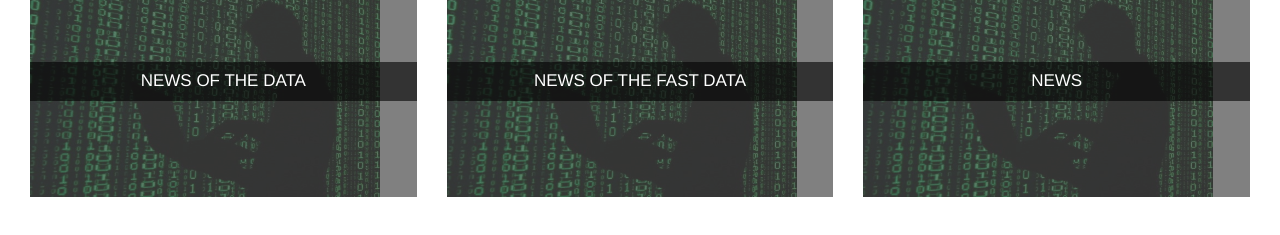
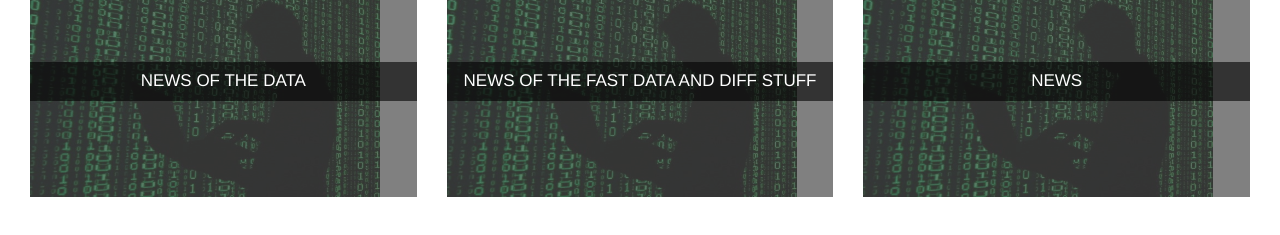
Before and after one commit to YeHawCorp/tech-blog-project, a plain HTML site: page index.html in a window 1280 px wide. Shown: the part 269-504 px from the top of the page. Drawn offline with nearby package versions, Linux system fonts and the light colour scheme.

Commit message:
did some renaming

```diff
--- a/index.html
+++ b/index.html
@@ -104,7 +104,7 @@
                 <div class="hovereffect">
                     <img class="img-responsive" src="images/test.jpg" alt="" style="height: 200px; width: 350px;">
                       <div class="overlay">
-                          <h2>News of the fast data
+                          <h2>News of the fast data and diff stuff
                           </h2>
                         <p class="info">Our sleek quality work and  synergized effect of our team’s creative mind have paved the way for offering innovative services to our clients.
                         <a href="pages/top-5/post1.html">read more</a></p>
```
